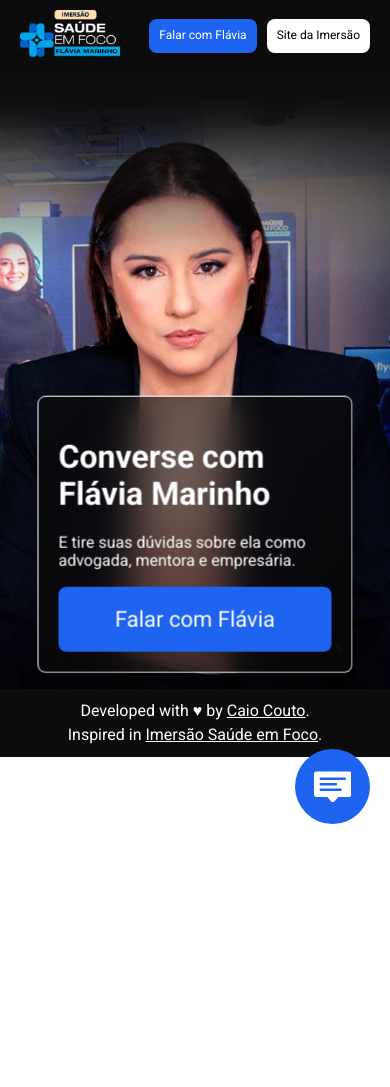
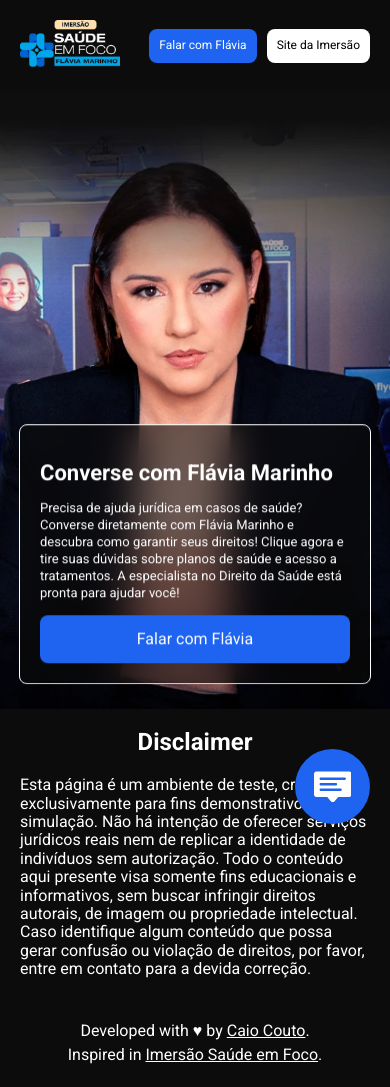
Before and after one commit to CaioCouto/clone-flavia-marinho, a plain HTML site: page index.html in a window 390 px wide. Before the commit the page ends 844 px from the top, so only its background shows below. Drawn offline with Linux system fonts and the light colour scheme; grey boxes are pictures that could not be loaded.

Commit message:
added disclaimer and altered copies

```diff
--- a/index.html
+++ b/index.html
@@ -36,17 +36,33 @@
 		</div>
 	</header>
 
-	<main class="main">
+	<section class="main">
 
 		<div class="main__texts">
-			<h1>Converse com Flávia Marinho</h1>
+			<h1 class="main__texts-title">Converse com Flávia Marinho</h1>
 
-			<p>E tire suas dúvidas sobre ela como advogada, mentora e empresária.</p>
+			<p class="main__texts-paragraph">
+				Precisa de ajuda jurídica em casos de saúde?
+				Converse diretamente com Flávia Marinho e descubra como garantir seus direitos!
+				Clique agora e tire suas dúvidas sobre planos de saúde e acesso a tratamentos.
+				A especialista no Direito da Saúde está pronta para ajudar você!
+			</p>
 
 
 			<button class="main__button">Falar com Flávia</button>
 		</div>
-	</main>
+	</section>
+
+	<section class="main__disclaimer">
+		<h2>Disclaimer</h2>
+
+		<p>
+			Esta página é um ambiente de teste, criado exclusivamente para fins demonstrativos e de simulação.
+			Não há intenção de oferecer serviços jurídicos reais nem de replicar a identidade de indivíduos sem autorização.
+			Todo o conteúdo aqui presente visa somente fins educacionais e informativos, sem buscar infringir direitos autorais, de imagem ou propriedade intelectual.
+			Caso identifique algum conteúdo que possa gerar confusão ou violação de direitos, por favor, entre em contato para a devida correção.
+		</p>
+	</section>
 
 	<div class="agent hidden">
 		<iframe src="https://dash.superagentes.ai/agents/cm1b9ob5302qw3bfuwwmu4aiy/iframe" width="100%" height="100%" frameborder="0" allow="clipboard-write"></iframe>
--- a/style.css
+++ b/style.css
@@ -1,4 +1,5 @@
 :root {
+	--main_bg_color: #0c0c0c;
 	--cta_bg_color: #1e64f0;
 	--cta_font_color: #fff;
 	--border-radius: 8px;
@@ -28,8 +29,8 @@ body * {
 /* Responsivity Classes */
 
 .header {
-	background-color: #0c0c0c;
-	padding: 10px 20px;
+	background-color: var(--main_bg_color);
+	padding: 20px;
 	display: flex;
 	justify-content: space-between;
 	align-items: center;
@@ -90,6 +91,10 @@ body * {
 	background-color: rgba(12, 12, 12, 0.6);
 }
 
+.main__texts-paragraph {
+	line-height: 1.3;
+}
+
 .main__button {
 	background-color: var(--cta_bg_color);
 	color: var(--cta_font_color);
@@ -100,12 +105,30 @@ body * {
 	font-size: 22px;
 }
 
+.main__disclaimer {
+	padding: 20px;
+	text-align: center;
+	background-color: var(--main_bg_color);
+}
+
+.main__disclaimer * {
+	margin: 0 auto;
+	color: #fff;
+	width: 50%;
+}
+
+.main__disclaimer p {
+	margin-top: 20px;
+	text-align: left;
+}
+
 .agent {
 	position: fixed;
 	right: 20px;
 	bottom: 100px;
 	width: 50%;
 	height: 75%;
+	max-width: 652px;
 	border-radius: 8px;
 	overflow: hidden;
 	transition: 250ms ease-in-out;
@@ -144,13 +167,13 @@ body * {
 }
 
 .footer {
-	padding: 10px 20px;
+	padding: 20px;
 	display: flex;
 	flex-direction: column;
 	justify-content: center;
 	align-items: center;
 	gap: 20px;
-	background-color: #0c0c0c;
+	background-color: var(--main_bg_color);
 	color: var(--cta_font_color);
 }
 
@@ -196,6 +219,10 @@ body * {
 		width: 100%;
 	}
 
+	.main__disclaimer * {
+		width: 100%;
+	}
+
 	.agent {
 		width: calc(100% - 40px);
 	}
@@ -215,4 +242,21 @@ body * {
 	.header__link {
 		font-size: 12px;
 	}
+
+	.main__texts {
+		width: calc(100% - 80px);
+	}
+
+	.main__texts-title {
+		font-size: 22px;
+	}
+
+	.main__texts-paragraph {
+		font-size: 13px;
+	}
+
+	.main__button {
+		padding: 15px;
+		font-size: 16px;
+	}
 }
```
